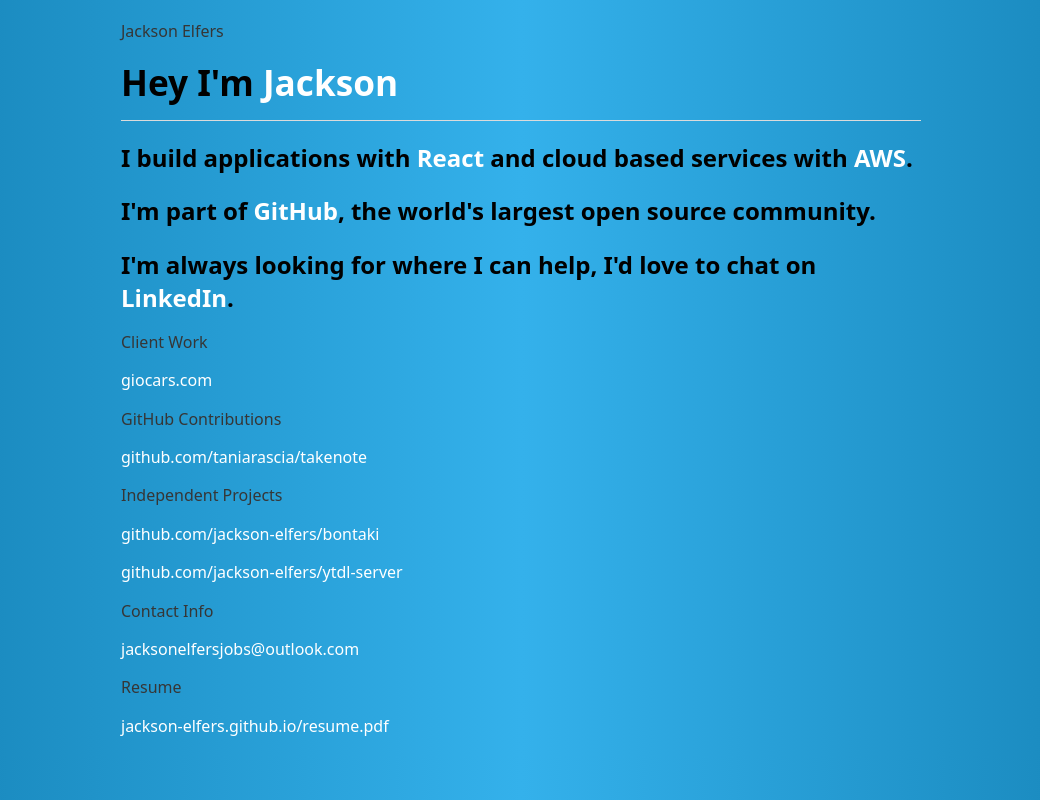
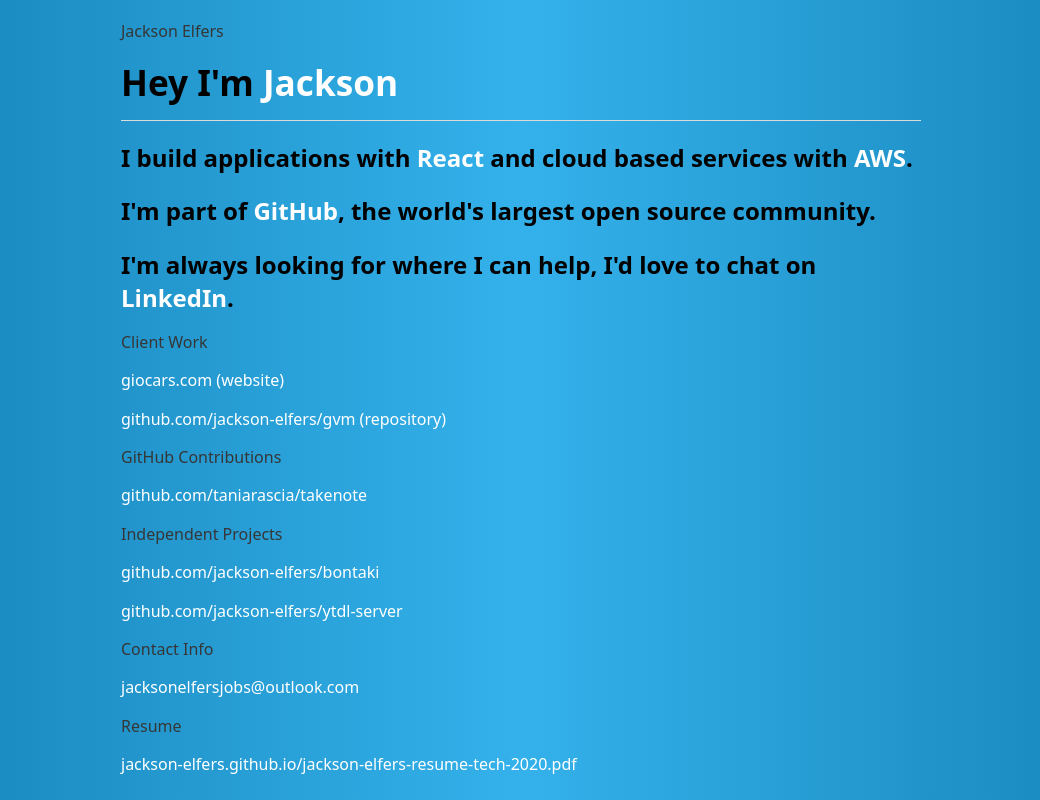
Before and after one commit to jackson-elfers/jackson-elfers.github.io, a React (Create React App) app: page / in a window 1280 px wide. Shown: the whole page, without its empty margins (119-1159 px from the left). Built offline with nearby package versions, Linux system fonts and the light colour scheme.

Commit message:
add: resumes

```diff
--- a/src/App.js
+++ b/src/App.js
@@ -18,7 +18,8 @@
       </h2>
 
       <p>Client Work</p>
-      <a target = "_blank" href = "https://www.giocars.com"><p>giocars.com</p></a>
+      <a target = "_blank" href = "https://www.giocars.com"><p>giocars.com (website)</p></a>
+      <a target = "_blank" href = "https://github.com/jackson-elfers/gvm"><p>github.com/jackson-elfers/gvm (repository)</p></a>
       <p>GitHub Contributions</p>
       <a target = "_blank" href = "https://github.com/taniarascia/takenote"><p>github.com/taniarascia/takenote</p></a>
       <p>Independent Projects</p>
@@ -27,7 +28,7 @@
       <p>Contact Info</p>
       <p style = {{ color: "white" }}>jacksonelfersjobs@outlook.com</p>
       <p>Resume</p>
-      <a target = "_blank" href = "https://jackson-elfers.github.io/resume.pdf"><p>jackson-elfers.github.io/resume.pdf</p></a>
+      <a target = "_blank" href = "https://jackson-elfers.github.io/jackson-elfers-resume-tech-2020.pdf"><p>jackson-elfers.github.io/jackson-elfers-resume-tech-2020.pdf</p></a>
     </div>
   );
 }
```
Also changed, not shown: 2 other files (tests, documents, lock files or other folders).
